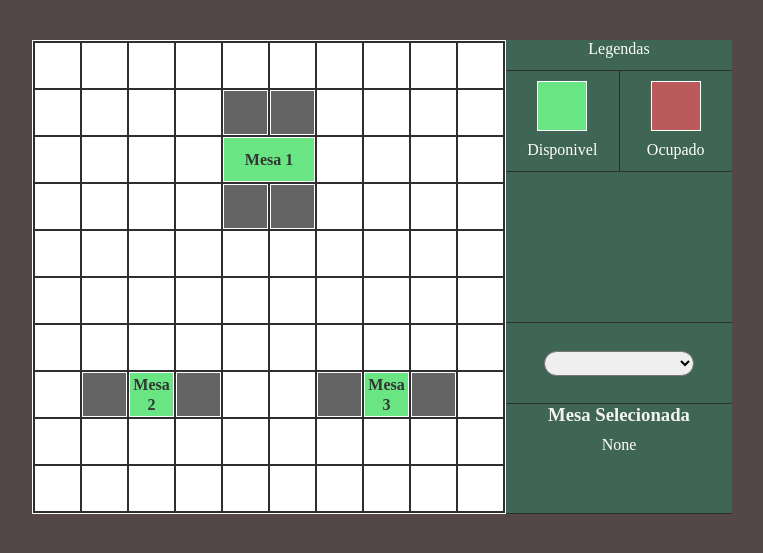
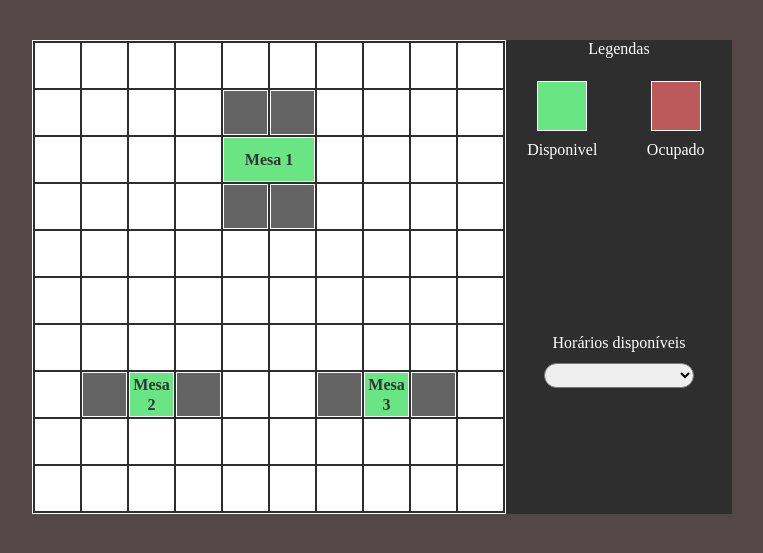
Before and after one commit to HuiseL265/bellezza-italiana, a PHP site: page /agendar.php in a window 1280 px wide. Shown: the part 82-635 px from the top of the page, without its empty margins (258-1021 px from the left). Run offline with PHP 8.4, Linux system fonts and the light colour scheme; a user stored in the database is signed in; some web fonts are replaced.

```diff
--- a/agendar.php
+++ b/agendar.php
@@ -13,6 +13,13 @@ session_start();
 
       <script src="libs/jquery-3.4.1.js"></script>
       <script>
+
+         $(document).ready(function() {
+            $('#confirmarReserva-panel button').hide();
+            $('#mesaSelecionada-panel h3').hide();
+            $('#mesaSelecionada-panel p').hide();
+         });
+
             $.ajax({
   				url: 'php/verificar_login.php',
   				success: function(data) {
@@ -28,15 +35,27 @@ session_start();
             }
             });
 
+
+
+            function definirHora(){
+               hora = $('#selectHora').val();
+               //reseta os valores e esconde o botão confirmar
+               $('#confirmarReserva-panel button').hide();
+               $("#mesaSelecionada").html("Nenhuma mesa selecionada");
+
+               //toggle da mesa escolhida
+               if(hora != "none"){
+                  $('#mesaSelecionada-panel h3, #mesaSelecionada-panel p').show();
+               }else{
+                  $('#mesaSelecionada-panel h3, #mesaSelecionada-panel p').hide();
+               }
+            }
+
             function escolherMesa(numMesa){
-               $.ajax({
-                  url: 'php/verificarMesa.php',
-               success: function(data) {
-                  alert(data);
+               if(hora != "none"){
+                  $("#mesaSelecionada").html(numMesa);
+                  $('#confirmarReserva-panel button').show();
                }
-               });
-
-               $("#mesaSelecionada").html(numMesa);
             }
 
       </script>
@@ -224,18 +243,27 @@ session_start();
 
                </div>
                <div id="Hora">
-                  <select name="selectHora" id="selectHora">
+                  <p>Horários disponíveis</p>
+                  <select name="selectHora" id="selectHora" onchange="definirHora()">
                      <option value="none"></option>
                      <option value="09:00">09:00</option>
-                     <option value="volvo">Volvo</option>
-                     <option value="volvo">Volvo</option>
+                     <option value="10:00">10:00</option>
+                     <option value="11:00">11:00</option>
+                     <option value="12:00">12:00</option>
+                     <option value="13:00">13:00</option>
+                     <option value="14:00">14:00</option>
+                     <option value="15:00">15:00</option>
+                     <option value="16:00">16:00</option>
+                     <option value="17:00">17:00</option>
                   </select>
                </div>
                <div id="mesaSelecionada-panel">
-                  <h3>Mesa Selecionada</h3>
-                  <p id="mesaSelecionada">None</p>
+                  <h3>Mesa selecionada</h3>
+                  <p id="mesaSelecionada">Nenhuma mesa selecionada</p>
                </div>
-               <div></div>
+               <div id="confirmarReserva-panel">
+                  <button type="submit">Confirmar Reserva</button>
+               </div>
             </div>
 
          </form>
--- a/css/agendar.css
+++ b/css/agendar.css
@@ -171,15 +171,27 @@ a{
 
     display:grid;
     grid-template-columns: 1fr 1fr;
-    grid-template-rows: 30px 100px 150px 80px 1fr;
+    grid-template-rows: 30px 100px 150px 80px 1fr 1fr;
     gap:1px;
     grid-template-areas:
         "legendaTitle legendaTitle"
         "legendaMesa legendaCad"
         "Data Data"
         "Hora Hora"
-        "mesaSelecionada-panel mesaSelecionada-panel";
+        "mesaSelecionada-panel mesaSelecionada-panel"
+        "confirmarReserva-panel confirmarReserva-panel";
 }
+
+    .legendaMenu div{
+        /*background-color:rgba(168, 170, 169, 0.3);*/
+
+    }
+
+    .legendaMenu p{
+        color: white;
+        text-align:center;
+    }
+
     .legendaMenu #legendaTitle{
         color: white;
         text-align:center;
@@ -200,13 +212,15 @@ a{
 
     .legendaMenu #Hora{
         grid-area: Hora;
-        display:flex;
+        display:grid;
+        grid-template-rows: 1fr 1fr;
         justify-content:center;
         align-items:center;
     }
 
         #Hora #selectHora{
-            text-align:center;
+            align-self: flex-start;
+            justify-self: center;
             width:150px;
             height:25px;
             border-radius: 20px;
@@ -217,23 +231,35 @@ a{
             }
 
     .legendaMenu #mesaSelecionada-panel{
+        font-size: 13px;
         color:rgb(243, 243, 243);
         grid-area:mesaSelecionada-panel;
         text-align:center;
     }
         #mesaSelecionada-panel p{
-            margin-top:10px;
+            font-size:14px;
+            margin-top:5px;
         }
 
-    .legendaMenu div{
-        background-color:rgba(105, 229, 177,0.3);
+    .legendaMenu #confirmarReserva-panel{
+        grid-area:confirmarReserva-panel;
+        display:flex;
+        justify-content:center;
+        align-items:center;
+    }
+        #confirmarReserva-panel button{
+            width:180px;
+            height:40px;
+            border-radius:10px;
+            border-color:transparent;
+            background-color: #088538;
+            color:white;
+        }
 
-    }
-
-    .legendaMenu p{
-        color: white;
-        text-align:center;
-    }
+            #confirmarReserva-panel button:hover{
+                cursor:pointer;
+                box-shadow:0px 0px 5px rgb(30, 139, 30);
+            }
 
 #square{
     width:50px;
@@ -241,11 +267,4 @@ a{
     border:1px solid white;
 
     margin:10px auto;
-<<<<<<< HEAD
 }
-
-.legendas{
-    width:113px;
-    height:inherit;
-    margin:0px;
-}
```
